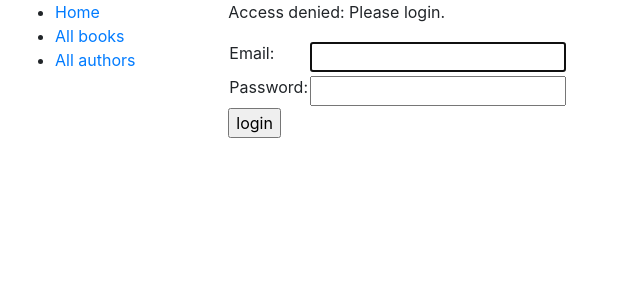
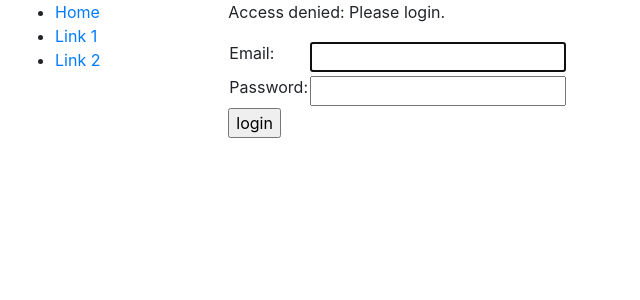
Before and after one commit to Nickatak/J_street_tools, a Django app: a page that uses templates/base_generic.html in a window 1280 px wide. Shown: the top 300 px of the page, without its empty margins (0-640 px from the left). Run offline with Django 3.2, Linux system fonts and the light colour scheme; parts of the project's set-up code (start-up, migrations or seed data) failed here and were passed over; some libraries are stand-ins or nearby versions.

Commit message:
base_generic.html: Change links on sidebar

```diff
--- a/templates/base_generic.html
+++ b/templates/base_generic.html
@@ -17,8 +17,8 @@
       {% block sidebar %}
         <ul class="sidebar-nav">
           <li><a href="#">Home</a></li>
-          <li><a href="">All books</a></li>
-          <li><a href="">All authors</a></li>
+          <li><a href="">Link 1</a></li>
+          <li><a href="">Link 2</a></li>
         </ul>
      {% endblock %}
       </div>
```
